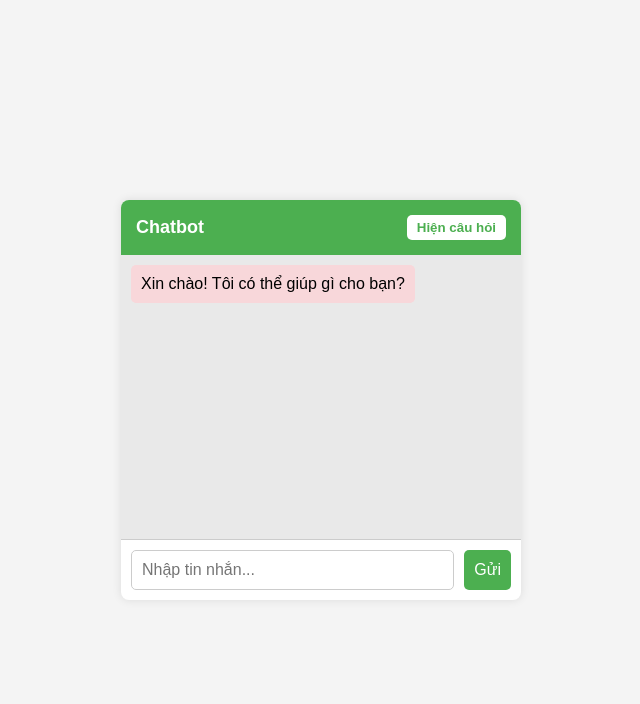
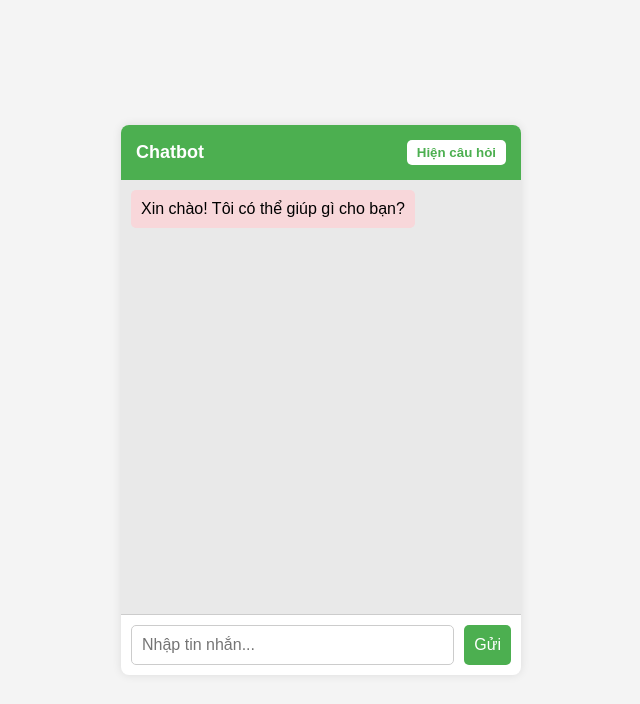
Before and after one commit to hienhatrithuc/botsotaydths, a plain HTML site: page index.html in a window 1280 px wide. Shown: the whole page, without its empty margins (319-959 px from the left). Drawn offline with Linux system fonts and the light colour scheme.

Commit message:
Update index.html

```diff
--- a/index.html
+++ b/index.html
@@ -18,7 +18,7 @@
     }
     .chat-container {
       width: 400px;
-      height: 400px;
+      height: 550px;
       background-color: #ffffff;
       border-radius: 8px;
       box-shadow: 0px 0px 10px rgba(0, 0, 0, 0.1);
```
